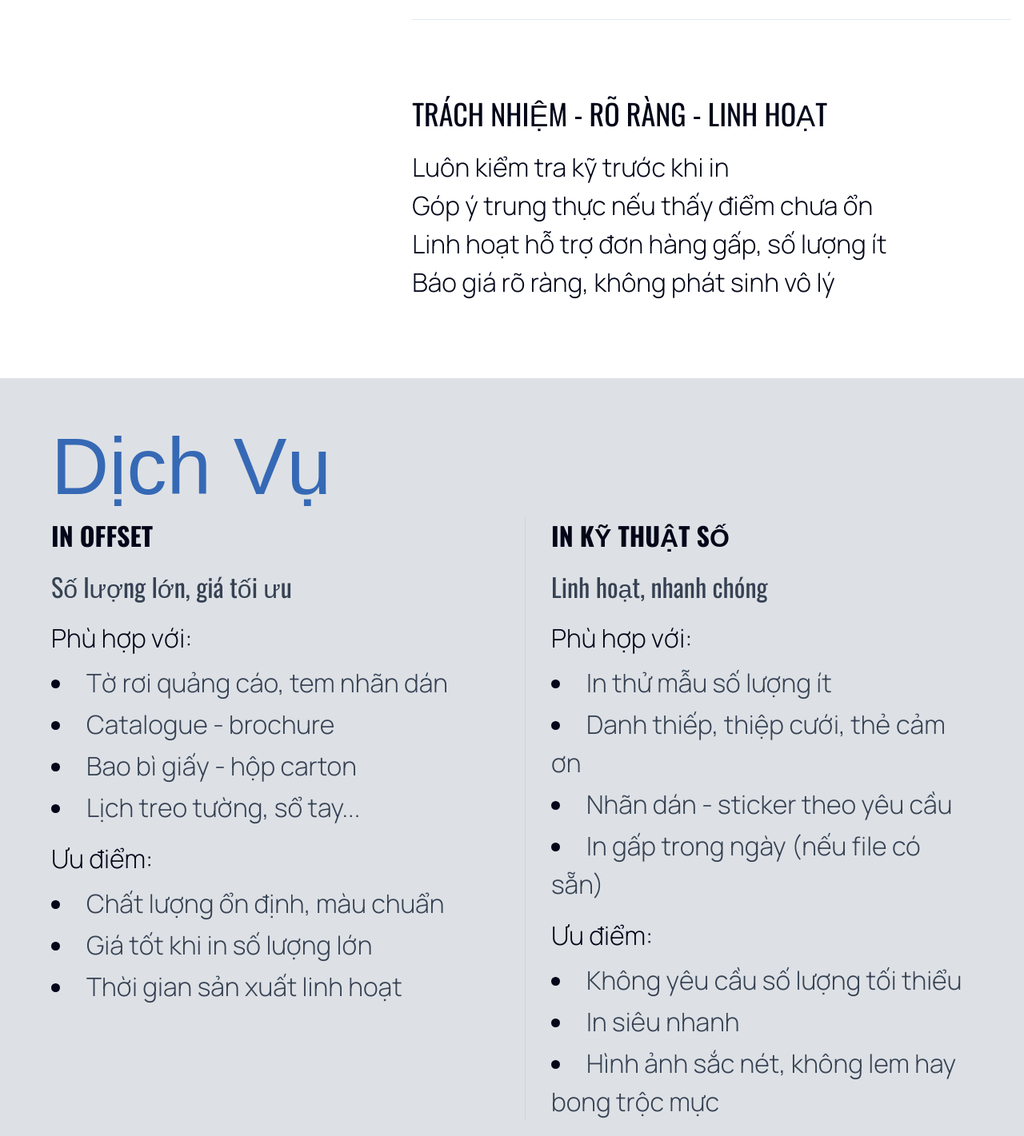
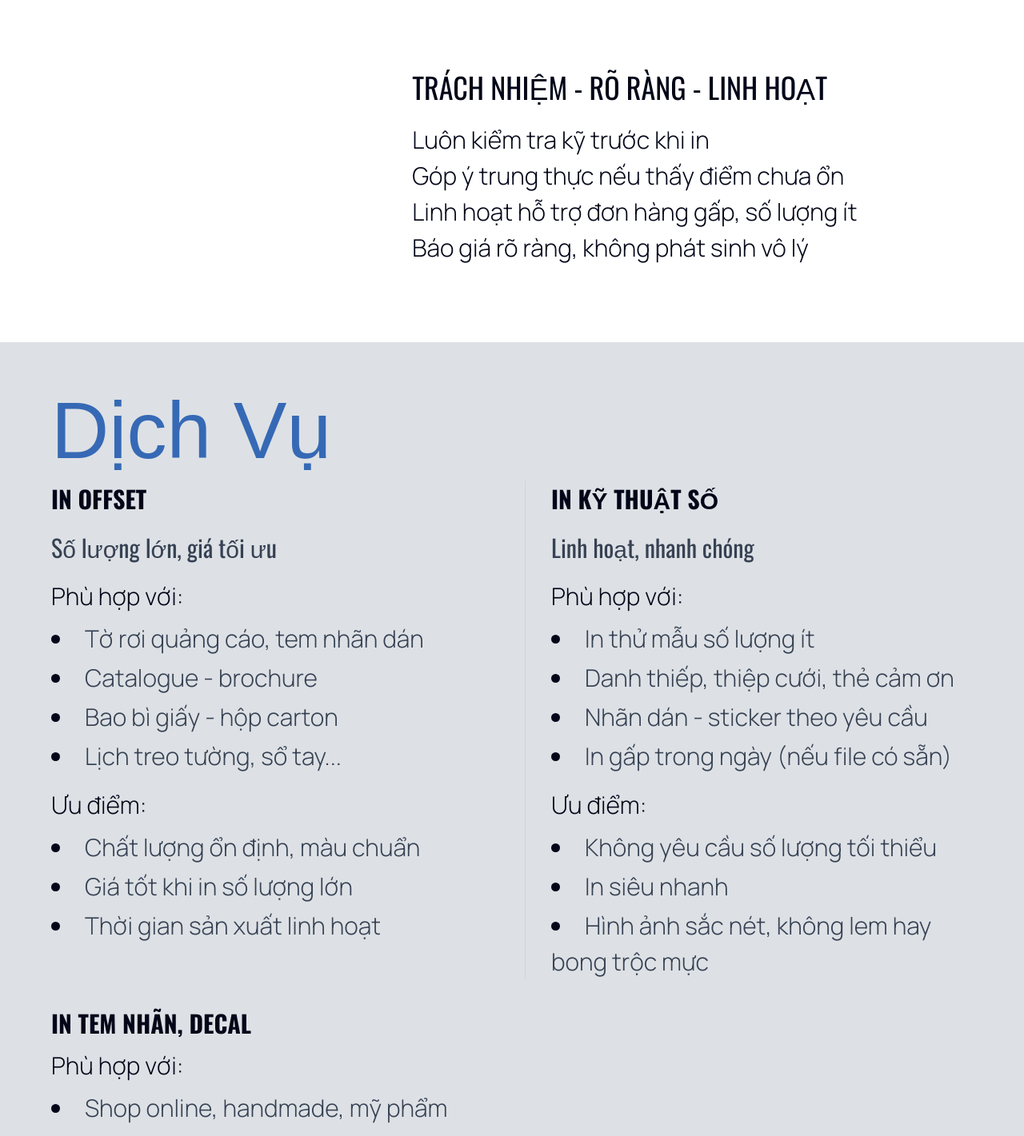
Before and after one commit to leesontungggg/minhphi, a Next.js app: page / in a window 1280 px wide. Shown: the part 1330-2751 px from the top of the page at 80% size. Built offline with nearby package versions, Linux system fonts and the light colour scheme; a web font is replaced by a local one.

Commit message:
change font size

```diff
--- a/app/goc-nghe-in/page.tsx
+++ b/app/goc-nghe-in/page.tsx
@@ -128,10 +128,7 @@ export default function GocNgheIn() {
               từ chỗ in trước: brochure mới in bị lem mực ngay trang đầu, tem
               nhãn dán không dính, bong sau 1 tuần, hộp giấy đặt cả ngàn cái
               nhưng không đóng được vì bế lệch, khay giấy không cố định được sản
-              phẩm bên trong hộp… Cuối cùng phải... in\
-              <br />
-              <br />
-              lại từ đầu.
+              phẩm bên trong hộp… Cuối cùng phải... in lại từ đầu.
               <br />
               <br />
               Tại Minh Phi, chúng tôi không chạy theo giá rẻ bất chấp. Chúng tôi
--- a/components/about.tsx
+++ b/components/about.tsx
@@ -29,7 +29,7 @@ export default function About() {
 
           <div className="flex flex-col">
             <h6 className="text-[36px]">LÀM IN NHƯ CHÍNH MÌNH ĐANG DÙNG</h6>
-            <p className="text-[32px] font-light font-manrope mt-4">
+            <p className="text-[30px] font-light font-manrope mt-4">
               Minh Phi là đơn vị in ấn hoạt động tại TP. Dĩ An, Bình Dương từ
               năm 2023. Chúng tôi chuyên in offset và in kỹ thuật số với các sản
               phẩm như: tem nhãn – bao bì giấy – tờ rơi – danh thiếp – catalogue
@@ -45,7 +45,7 @@ export default function About() {
             <h6 className="text-[36px] mt-[90px]">
               TRÁCH NHIỆM - RÕ RÀNG - LINH HOẠT
             </h6>
-            <p className="text-[32px] font-light font-manrope mt-4">
+            <p className="text-[30px] font-light font-manrope mt-4">
               Luôn kiểm tra kỹ trước khi in
               <br />
               Góp ý trung thực nếu thấy điểm chưa ổn
--- a/components/film-section.tsx
+++ b/components/film-section.tsx
@@ -84,7 +84,7 @@ export default function FilmSection() {
                 alt={exhibition.title}
                 className="w-full object-cover aspect-[450/350]"
               />
-              <h3 className="text-[32px] font-bold mb-2 text-black dark:text-white mt-[30px]">
+              <h3 className="text-[30px] font-bold mb-2 text-black dark:text-white mt-[30px]">
                 {exhibition.title}
               </h3>
               <div className="text-pink-500 text-base font-medium mb-1 text-[24px]">
--- a/components/fine-art.tsx
+++ b/components/fine-art.tsx
@@ -63,7 +63,7 @@ export default function FineArtSection() {
                 alt={exhibition.title}
                 className="w-full object-cover aspect-[450/350]"
               />
-              <h3 className="text-[32px] font-bold mb-2 text-black dark:text-white mt-[30px]">
+              <h3 className="text-[30px] font-bold mb-2 text-black dark:text-white mt-[30px]">
                 {exhibition.title}
               </h3>
               <div className="text-pink-500 text-base font-medium mb-1 text-[24px]">
--- a/components/footer.tsx
+++ b/components/footer.tsx
@@ -23,7 +23,7 @@ export default function Footer() {
           {/* <img src="/logo.png" alt="Logo" className="h-[240px] w-auto" /> */}
         </div>
 
-        <div className="flex flex-col ml-auto leading-16 text-[32px] font-manrope">
+        <div className="flex flex-col ml-auto leading-16 text-[30px] font-manrope">
           CÔNG TY TNHH MTV MINH PHI <br />
           263 Trần Hưng Đạo, Khu phố Tây A, Phường Đông Hoà, Tp.HCM <br />
           <div>
--- a/components/performance-section.tsx
+++ b/components/performance-section.tsx
@@ -57,7 +57,7 @@ export default function PerformanceSection() {
                 alt={exhibition.title}
                 className="w-full object-cover aspect-[450/350]"
               />
-              <h3 className="text-[32px] font-bold mb-2 text-black dark:text-white mt-[30px]">
+              <h3 className="text-[30px] font-bold mb-2 text-black dark:text-white mt-[30px]">
                 {exhibition.title}
               </h3>
               <div className="text-pink-500 text-base font-medium mb-1 text-[24px]">
--- a/components/quotation.tsx
+++ b/components/quotation.tsx
@@ -9,7 +9,7 @@ export default function QuotationPage() {
       <div className="max-w-6xl mx-auto">
         <h1 className="text-[100px] text-[#3669B5] mb-6 font-xanh">Báo giá</h1>
 
-        <div className="space-y-6 font-manrope text-[32px]">
+        <div className="space-y-6 font-manrope text-[30px]">
           <div>
             <h2 className="text-[30px] font-bold text-gray-900 font-manrope mt-12">
               Quy trình làm việc đơn giản - rõ ràng
@@ -19,7 +19,7 @@ export default function QuotationPage() {
           <div>
             <h3 className="font-bold text-gray-900">Bước 1: Nhận yêu cầu</h3>
             <p className="mt-2 text-gray-700">
-              Bạn gửi nội dung cần in qua email, Zalo. Nếu cần giao gặp? Hãy nói
+              Bạn gửi nội dung cần in qua email, Zalo. Nếu cần giao gấp? Hãy nói
               rõ để chúng tôi hỗ trợ tốt nhất có thể.
             </p>
           </div>
--- a/components/service.tsx
+++ b/components/service.tsx
@@ -11,15 +11,15 @@ export default function ServiceSection() {
           Dịch Vụ
         </h1>
 
-        <div className="grid grid-cols-1 md:grid-cols-2 gap-8 text-[32px] font-manrope">
+        <div className="grid grid-cols-1 md:grid-cols-2 gap-8 text-[30px] font-manrope">
           {/* Left Column */}
           <div className="space-y-10">
             {/* Offset Printing Section */}
             <div>
-              <h2 className="text-[32px] font-bold mb-4 dark:text-gray-200 uppercase font-oswald">
+              <h2 className="text-[30px] font-bold mb-4 dark:text-gray-200 uppercase font-oswald">
                 IN OFFSET
               </h2>
-              <p className="text-gray-700 mb-4 dark:text-gray-300 text-[32px] font-[400] font-oswald">
+              <p className="text-gray-700 mb-4 dark:text-gray-300 text-[30px] font-[400] font-oswald">
                 Số lượng lớn, giá tối ưu
               </p>
 
@@ -62,10 +62,10 @@ export default function ServiceSection() {
           <div>
             {/* Digital Printing Section */}
             <div className="border-l border-gray-300 pl-8 h-full dark:border-gray-600">
-              <h2 className="text-[32px] font-bold uppercase mb-4 dark:text-gray-200 font-oswald">
+              <h2 className="text-[30px] font-bold uppercase mb-4 dark:text-gray-200 font-oswald">
                 IN KỸ THUẬT SỐ
               </h2>
-              <p className="text-gray-700 mb-4 dark:text-gray-300 text-[32px] font-oswald">
+              <p className="text-gray-700 mb-4 dark:text-gray-300 text-[30px] font-oswald">
                 Linh hoạt, nhanh chóng
               </p>
 
@@ -105,8 +105,8 @@ export default function ServiceSection() {
           </div>
         </div>
         {/* Label Printing Section */}
-        <div className="text-[32px] mt-8 font-manrope">
-          <h2 className="text-[32px] font-bold uppercase mb-2 dark:text-gray-200 font-oswald">
+        <div className="text-[30px] mt-8 font-manrope">
+          <h2 className="text-[30px] font-bold uppercase mb-2 dark:text-gray-200 font-oswald">
             IN TEM NHÃN, DECAL
           </h2>
 
@@ -129,8 +129,8 @@ export default function ServiceSection() {
         </div>
 
         {/* Packaging Design Section */}
-        <div className="text-[32px] mt-8 font-manrope">
-          <h2 className="text-[32px] font-bold uppercase mb-4 dark:text-gray-200 font-oswald">
+        <div className="text-[30px] mt-8 font-manrope">
+          <h2 className="text-[30px] font-bold uppercase mb-4 dark:text-gray-200 font-oswald">
             THIẾT KẾ BAO BÌ VÀ ĐÓNG GÓI
           </h2>
 
@@ -139,7 +139,7 @@ export default function ServiceSection() {
           </p>
           <ul className="space-y-1 list-disc list-inside font-[300]">
             {[
-              "Doanh nghiệp, cửa hàng cần đóng gói lại theo thương hiệu riêng (khách hàng có trách đảm bảo nguồn gốc sản phẩm, thương hiệu cần in là hợp pháp)",
+              "Doanh nghiệp, cửa hàng cần đóng gói lại theo thương hiệu riêng (khách hàng có trách nhiệm đảm bảo nguồn gốc sản phẩm, thương hiệu cần in là hợp pháp)",
               "Đóng gói lại do bao bì hư hỏng trong quá trình vận chuyển hoặc không đạt chất lượng",
             ].map((item, index) => (
               <li key={index} className="">
--- a/components/workshop-n-talkshow-section.tsx
+++ b/components/workshop-n-talkshow-section.tsx
@@ -57,7 +57,7 @@ export default function WorkshopAndTalkshowSection() {
                 alt={exhibition.title}
                 className="w-full object-cover aspect-[450/350]"
               />
-              <h3 className="text-[32px] font-bold mb-2 text-black dark:text-white mt-[30px]">
+              <h3 className="text-[30px] font-bold mb-2 text-black dark:text-white mt-[30px]">
                 {exhibition.title}
               </h3>
               <div className="text-pink-500 text-base font-medium mb-1 text-[24px]">
```
Also changed, not shown: components/team.tsx (+6 -6 lines).
